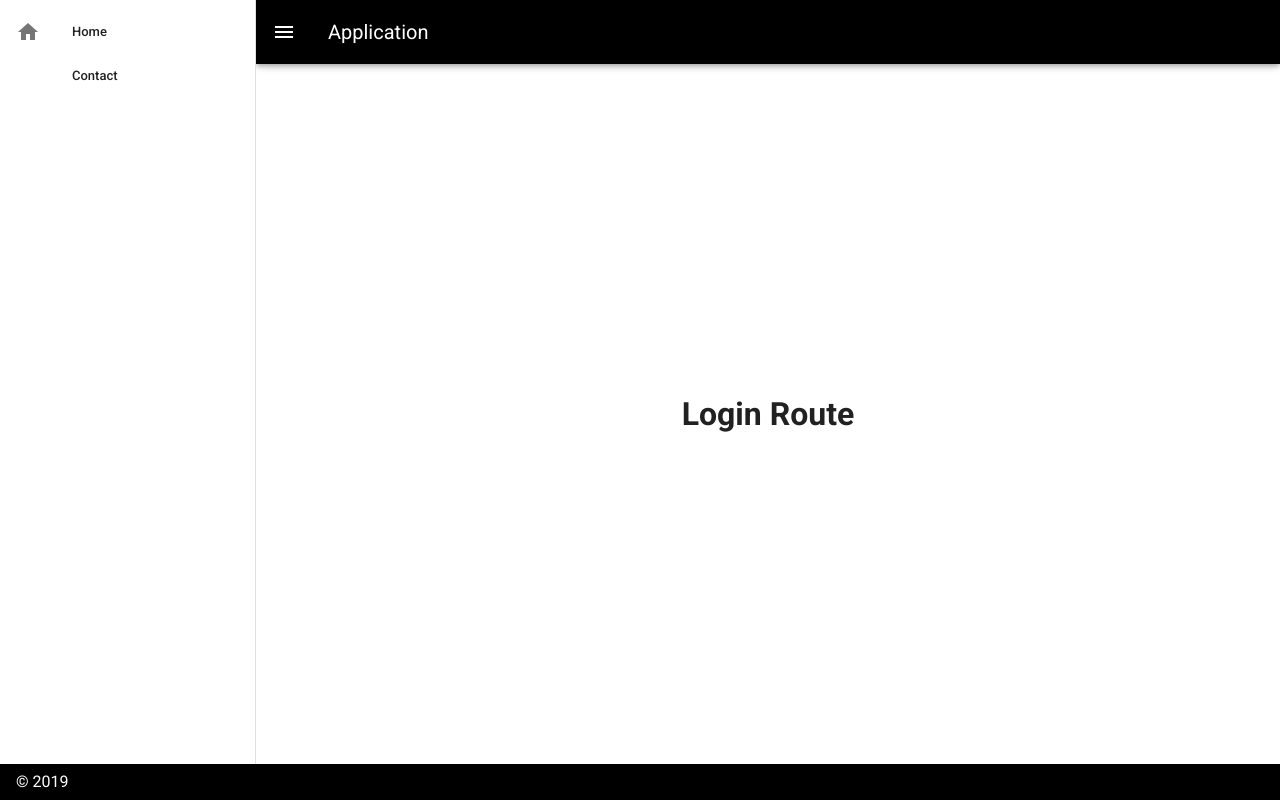
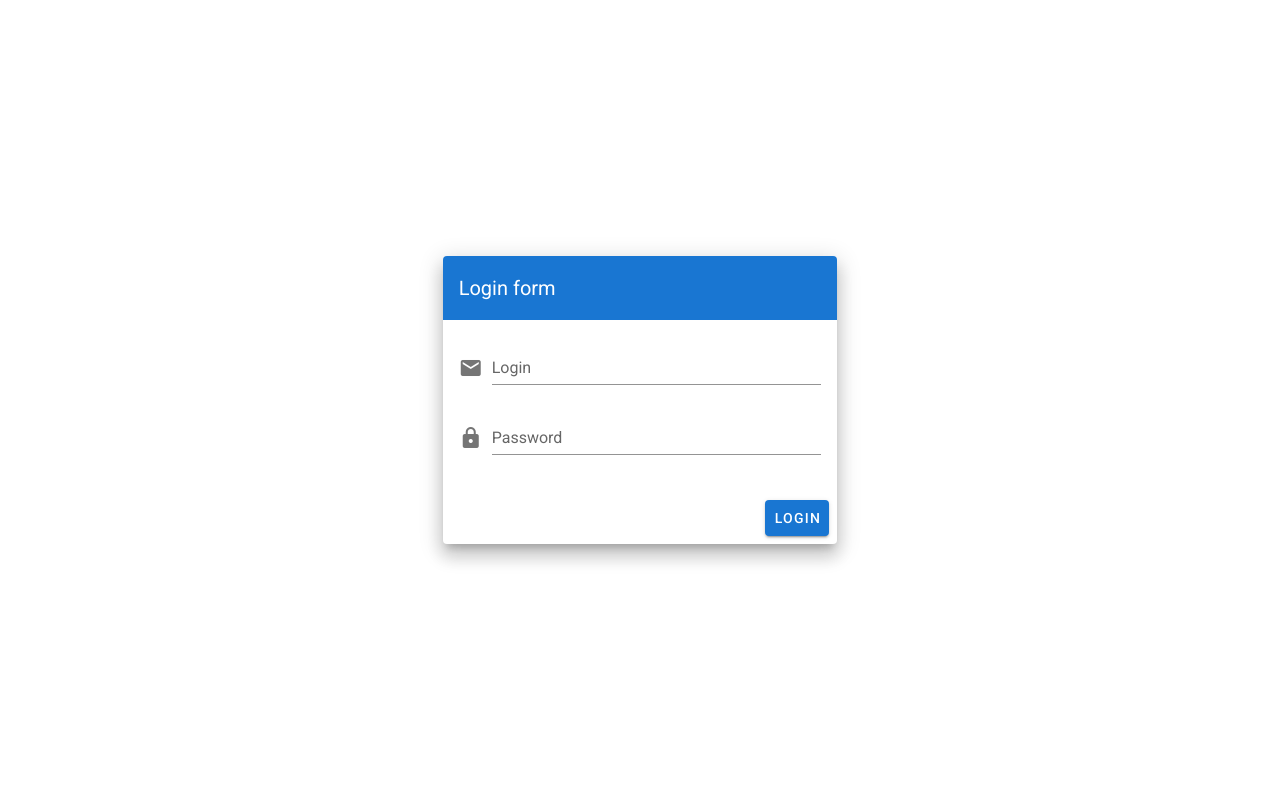
Before and after one commit to jaybcee/Instagram-Clone, a Vue app in the folder frontend/: page / in a window 1280 px wide. Built offline with nearby package versions, Linux system fonts and the light colour scheme.

Commit message:
added nicer UI and more functions

```diff
--- a/frontend/babel.config.js
+++ b/frontend/babel.config.js
@@ -1,5 +1,3 @@
-module.exports = {
-  presets: [
-    '@vue/cli-plugin-babel/preset',
-  ],
-};
+export const presets = [
+  '@vue/cli-plugin-babel/preset',
+];
--- a/frontend/src/App.vue
+++ b/frontend/src/App.vue
@@ -1,39 +1,7 @@
 
 <template>
-  <v-app id="inspire">
-    <v-navigation-drawer
-      v-model="drawer"
-      app
-    >
-      <v-list dense>
-        <v-list-item :to="'home'" link>
-          <v-list-item-action>
-            <v-icon>mdi-home</v-icon>
-          </v-list-item-action>
-          <v-list-item-content>
-            <v-list-item-title>Home</v-list-item-title>
-          </v-list-item-content>
-        </v-list-item>
-        <v-list-item :to="'signup'" link>
-          <v-list-item-action>
-            <v-icon>mdi-contact-mail</v-icon>
-          </v-list-item-action>
-          <v-list-item-content>
-            <v-list-item-title>Contact</v-list-item-title>
-          </v-list-item-content>
-        </v-list-item>
-      </v-list>
-    </v-navigation-drawer>
-
-    <v-app-bar
-      app
-      color="black"
-      dark
-    >
-      <v-app-bar-nav-icon @click.stop="drawer = !drawer" />
-      <v-toolbar-title>Application</v-toolbar-title>
-    </v-app-bar>
-
+  <v-app>
+    <Navbar :page="$route.name" />
     <v-content>
       <v-container
         class="fill-height"
@@ -49,22 +17,11 @@
         </v-row>
       </v-container>
     </v-content>
-    <v-footer
-      color="black"
+    <!-- <v-footer
       app
+      dark
     >
-      <span class="white--text">&copy; 2019</span>
-    </v-footer>
+      <span>Some Text Here</span>
+    </v-footer> -->
   </v-app>
 </template>
-
-<script>
-  export default {
-    props: {
-      source: String,
-    },
-    data: () => ({
-      drawer: null,
-    }),
-  }
-</script>
--- /dev/null
+++ b/frontend/src/components/Navbar.vue
@@ -0,0 +1,55 @@
+<template>
+  <div
+    v-if="page === 'Home'"
+  >
+    <v-app-bar
+      app
+    >
+      <v-icon>mdi-camera</v-icon>
+
+      <v-toolbar-title>Instagram Clone </v-toolbar-title>
+      <!-- TODO better name -->
+
+      <v-spacer />
+
+      <v-btn icon>
+        <v-icon>mdi-account</v-icon>
+      </v-btn>
+
+      <v-btn icon>
+        <v-icon>mdi-magnify</v-icon>
+      </v-btn>
+
+      <v-menu
+        left
+        bottom
+      >
+        <template v-slot:activator="{ on }">
+          <v-btn
+            icon
+            v-on="on"
+          >
+            <v-icon>mdi-dots-vertical</v-icon>
+          </v-btn>
+        </template>
+
+        <v-list>
+          <v-list-item
+            v-for="n in 5"
+            :key="n"
+            @click="() => {}"
+          >
+            <v-list-item-title>Option {{ n }}</v-list-item-title>
+          </v-list-item>
+        </v-list>
+      </v-menu>
+    </v-app-bar>
+  </div>
+
+</template>
+
+<script>
+export default {
+    props :['page']
+}
+</script>
--- a/frontend/src/main.js
+++ b/frontend/src/main.js
@@ -3,8 +3,10 @@ import App from './App.vue';
 import './registerServiceWorker';
 import router from './router';
 import vuetify from './plugins/vuetify';
+import Navbar from "./components/Navbar"
 
 Vue.config.productionTip = false;
+Vue.component('Navbar', Navbar)
 
 new Vue({
   router,
--- a/frontend/src/views/Home.vue
+++ b/frontend/src/views/Home.vue
@@ -4,25 +4,25 @@
     max-width="500"
   >
     <v-container fluid>
-      <v-row dense>
+      <v-row>
         <v-col
           v-for="card in cards"
           :key="card.title"
           :cols="card.flex"
         >
-          <v-card>
+          <v-card min-height="400px">
             <v-img
               :src="card.src"
               class="white--text align-end"
               gradient="to bottom, rgba(0,0,0,.1), rgba(0,0,0,.5)"
-              height="200px"
+              aspect-ratio="1"
             >
-              <v-card-title v-text="card.title" />
+              <v-card-title v-text="card.user" />
             </v-img>
             <v-card-text class="text--primary">
-              <div>{{ card.description }}</div>
-
-              <div>Whitsunday Island, Whitsunday Islands</div>
+              <div>Description: {{ card.description }}</div>
+              <v-divider class="my-4" />
+              <div> Comments go here</div>
             </v-card-text>
             <v-card-actions>
               <v-spacer />
@@ -50,9 +50,9 @@
   export default {
     data: () => ({
       cards: [
-        { title: 'Pre-fab homes', src: 'https://cdn.vuetifyjs.com/images/cards/house.jpg',description:'foo', likes:9, flex: 12 },
-        { title: 'Favorite road trips', src: 'https://cdn.vuetifyjs.com/images/cards/road.jpg' ,description:'bar', likes:29,flex: 12 },
-        { title: 'Best airlines', src: 'https://cdn.vuetifyjs.com/images/cards/plane.jpg',description:'kar', likes:19,flex: 12 },
+        { user:'Jay420', src: 'https://cdn.vuetifyjs.com/images/cards/house.jpg',description:'foo', likes:9, flex: 12 },
+        { user:'Sacha102', src: 'https://cdn.vuetifyjs.com/images/cards/road.jpg' ,description:'bar', likes:29,flex: 12 },
+        { user:'Lettuce69', src: 'https://cdn.vuetifyjs.com/images/cards/plane.jpg',description:'kar', likes:19,flex: 12 },
       ],
     }),
   }
--- a/frontend/src/views/Login.vue
+++ b/frontend/src/views/Login.vue
@@ -1,5 +1,72 @@
 <template>
-  <div>
-    <h1>Login Route</h1>
-  </div>
+  <v-content>
+    <v-container
+      class="fill-height"
+      fluid
+    >
+      <v-row
+        align="center"
+        justify="center"
+      >
+        <v-col
+          cols="12"
+          sm="8"
+          md="4"
+        >
+          <v-card class="elevation-12">
+            <v-toolbar
+              color="primary"
+              dark
+              flat
+            >
+              <v-toolbar-title>Login form</v-toolbar-title>
+              <v-spacer />
+              <v-tooltip bottom>
+                <span>Source</span>
+              </v-tooltip>
+              <v-tooltip right>
+                <span>Codepen</span>
+              </v-tooltip>
+            </v-toolbar>
+            <v-card-text>
+              <v-form>
+                <v-text-field
+                  label="Login"
+                  name="login"
+                  prepend-icon="mdi-email"
+                  type="text"
+                />
+
+                <v-text-field
+                  id="password"
+                  label="Password"
+                  name="password"
+                  prepend-icon="mdi-lock"
+                  type="password"
+                />
+              </v-form>
+            </v-card-text>
+            <v-card-actions>
+              <v-spacer />
+              <v-btn
+                color="primary"
+                @click="$router.push('home')"
+              >
+                Login
+              </v-btn>
+            </v-card-actions>
+          </v-card>
+        </v-col>
+      </v-row>
+    </v-container>
+  </v-content>
 </template>
+
+<script>
+
+  export default {
+    props: {
+      source: String,
+    },
+  }
+</script>
--- a/frontend/vue.config.js
+++ b/frontend/vue.config.js
@@ -1,5 +1,3 @@
-module.exports = {
-  transpileDependencies: [
-    'vuetify',
-  ],
-};
+export const transpileDependencies = [
+  'vuetify',
+];
```
